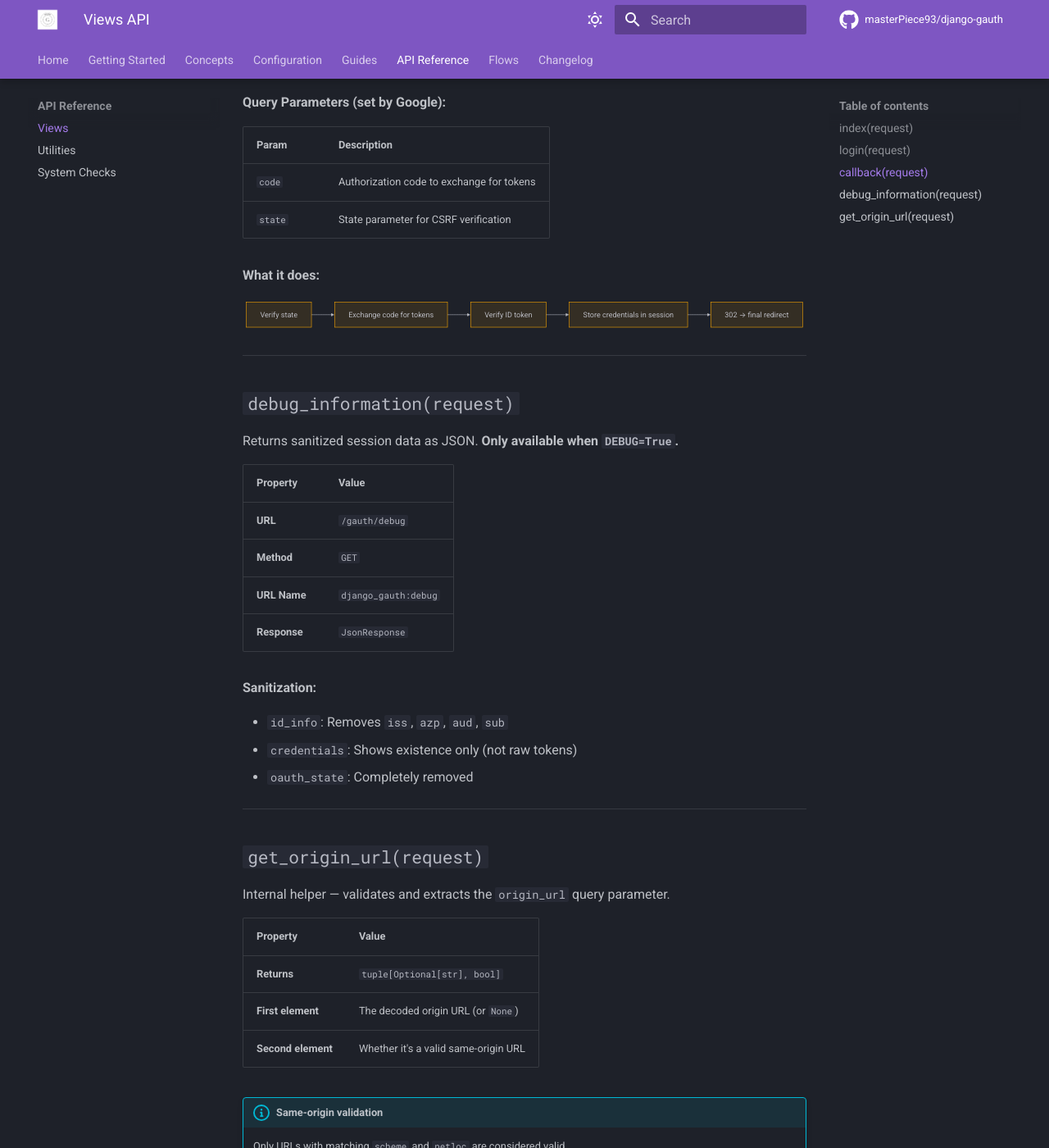
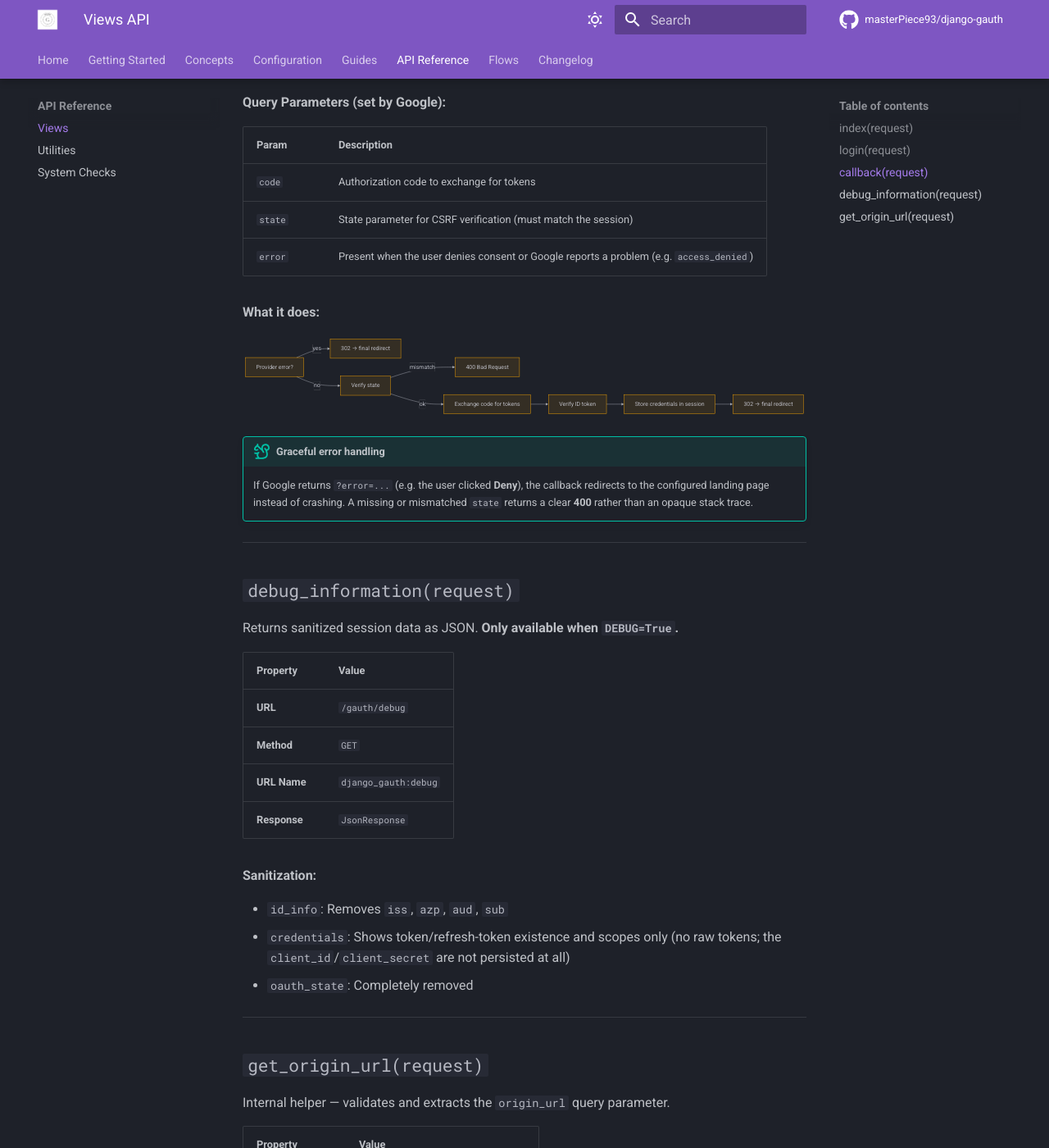
Before and after one commit to masterPiece93/django-gauth, an MkDocs documentation site: the page built from docs/api/views.md, in a window 1280 px wide and 1400 px high, scrolled down 1973 px. Shown: the whole window at 82% size. Built offline with MkDocs 1.6.1 and Material for MkDocs 9.7.7, drawn with Linux system fonts in a browser that asks for light colours; comment, search, counter and statistics services are not loaded; the version menu is left out.

Commit message:
updated the docs for issues fixed

````diff
--- a/docs/api/views.md
+++ b/docs/api/views.md
@@ -72,24 +72,33 @@ Handles Google's OAuth2 callback after user consent.
 | **URL** | `/gauth/login-callback` |
 | **Method** | `GET` |
 | **URL Name** | `django_gauth:callback` |
-| **Response** | `302 Redirect` to final URL |
+| **Response** | `302 Redirect` to final URL (success or cancellation) · `400 Bad Request` on state mismatch |
 
 **Query Parameters (set by Google):**
 
 | Param | Description |
 |-------|-------------|
 | `code` | Authorization code to exchange for tokens |
-| `state` | State parameter for CSRF verification |
+| `state` | State parameter for CSRF verification (must match the session) |
+| `error` | Present when the user denies consent or Google reports a problem (e.g. `access_denied`) |
 
 **What it does:**
 
 ```mermaid
 flowchart LR
-    A[Verify state] --> B[Exchange code for tokens]
-    B --> C[Verify ID token]
-    C --> D[Store credentials in session]
-    D --> E[302 → final redirect]
+    A[Provider error?] -->|yes| Z[302 → final redirect]
+    A -->|no| B[Verify state]
+    B -->|mismatch| X[400 Bad Request]
+    B -->|ok| C[Exchange code for tokens]
+    C --> D[Verify ID token]
+    D --> E[Store credentials in session]
+    E --> F[302 → final redirect]
 ```
+
+!!! tip "Graceful error handling"
+    If Google returns `?error=...` (e.g. the user clicked **Deny**), the callback
+    redirects to the configured landing page instead of crashing. A missing or
+    mismatched `state` returns a clear **400** rather than an opaque stack trace.
 
 ---
 
@@ -107,7 +116,8 @@ Returns sanitized session data as JSON. **Only available when `DEBUG=True`.**
 **Sanitization:**
 
 - `id_info`: Removes `iss`, `azp`, `aud`, `sub`
-- `credentials`: Shows existence only (not raw tokens)
+- `credentials`: Shows token/refresh-token existence and scopes only (no raw tokens; the
+  `client_id`/`client_secret` are not persisted at all)
 - `oauth_state`: Completely removed
 
 ---
````
Also changed, not shown: SECURITY.md (+3 -0 lines), docs/api/utilities.md (+8 -3 lines), docs/flows.md (+15 -1 lines), docs/guides/troubleshooting.md (+13 -0 lines).
